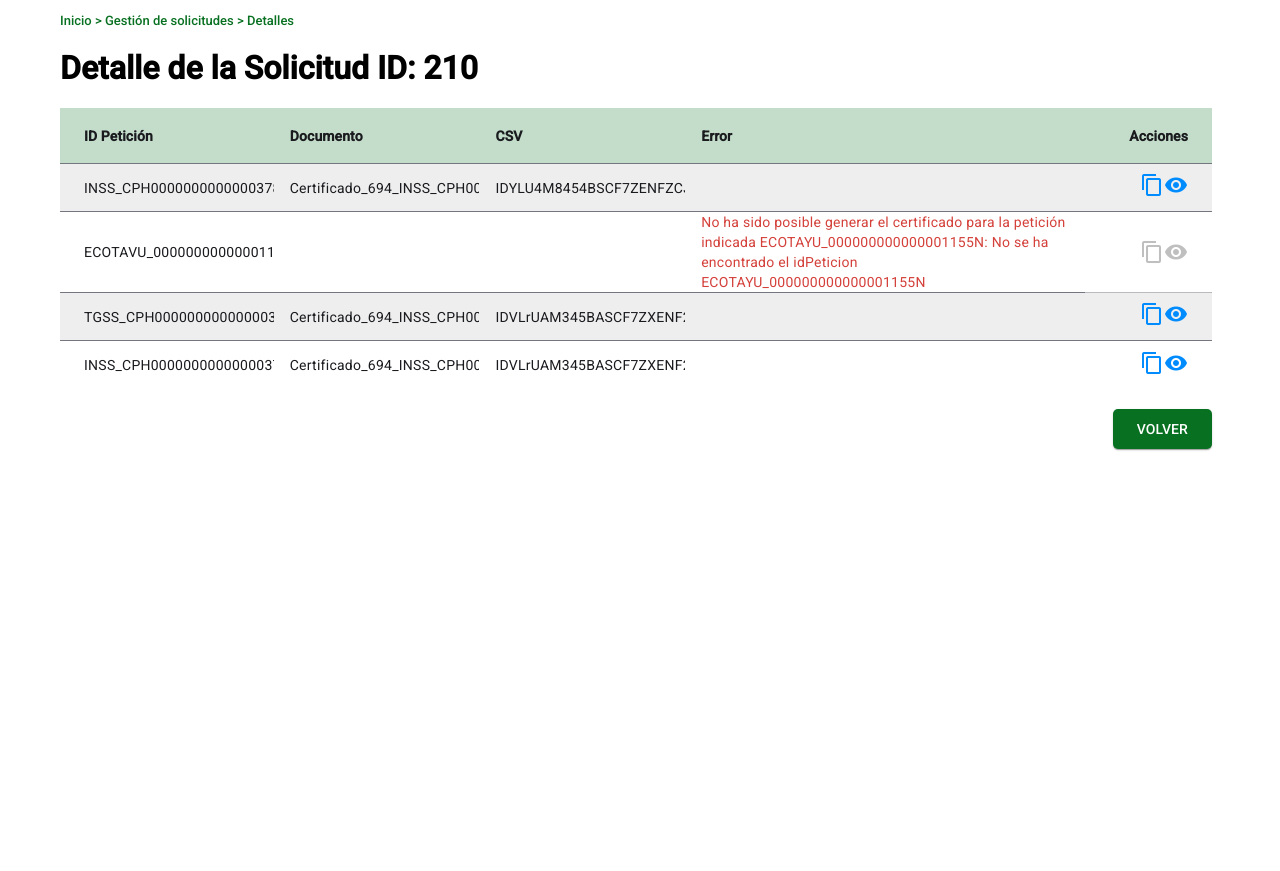
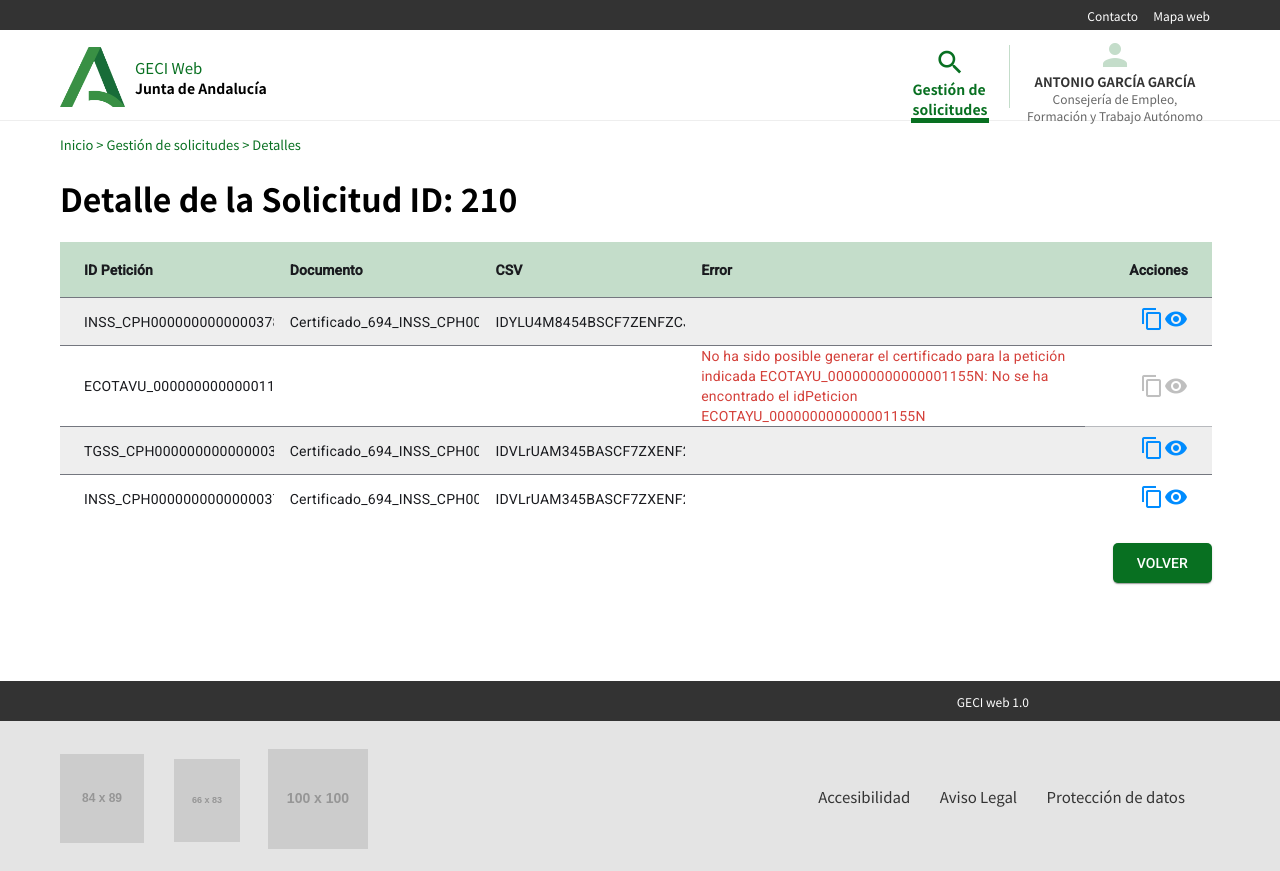
Before and after one commit to Lorenzob05/GECI, an Angular app in the folder GECI/: page /detalles in a window 1280 px wide. Before the commit the page ends 810 px from the top, so only its background shows below. Built offline with nearby package versions, Linux system fonts and the light colour scheme.

Commit message:
añadir tipografia global

```diff
--- a/GECI/src/app/components/header/header.component.ts
+++ b/GECI/src/app/components/header/header.component.ts
@@ -26,13 +26,13 @@ export class HeaderComponent {
   }
 
   // Cerrar menu al clickar fuera
-  // @HostListener('document:click', ['$event'])
-  // handleClickOutside(event: MouseEvent): void {
-  //   const target = event.target as HTMLElement;
-  //   if (!target.closest('.profile')) {
-  //     this.menuVisible = false;
-  //   }
-  // }
+  @HostListener('document:click', ['$event'])
+  handleClickOutside(event: MouseEvent): void {
+    const target = event.target as HTMLElement;
+    if (!target.closest('.profile')) {
+      this.menuVisible = false;
+    }
+  }
 
   onSolicitudes(): void {
     console.log('Solicitudes clicked');
--- a/GECI/src/app/pages/detail-page/detail-page.component.css
+++ b/GECI/src/app/pages/detail-page/detail-page.component.css
@@ -1,7 +1,7 @@
 .body{
   margin-left: 60px;
   width: 90%;
-  height: 65%;
+  min-height: 65%;
   margin-bottom: 30px;
 }
 
--- a/GECI/src/app/pages/detail-page/detail-page.component.html
+++ b/GECI/src/app/pages/detail-page/detail-page.component.html
@@ -1,5 +1,5 @@
+<app-header></app-header>
 <div class="body">
-
 
   <div class="breadcrumb">
     <a href="#">Inicio > Gestión de solicitudes > Detalles</a>
@@ -62,3 +62,4 @@
   </div>
 }
 </div>
+<app-footer></app-footer>
--- a/GECI/src/app/pages/detail-page/detail-page.component.ts
+++ b/GECI/src/app/pages/detail-page/detail-page.component.ts
@@ -4,12 +4,14 @@ import { MatIconModule } from '@angular/material/icon';
 import { MatButtonModule } from '@angular/material/button';
 import { NgClass, NgIf } from '@angular/common';
 import {MatProgressSpinnerModule} from '@angular/material/progress-spinner';
+import { HeaderComponent } from "../../components/header/header.component";
+import { FooterComponent } from '../../components/footer/footer.component';
 
 
 @Component({
   selector: 'app-detail-page',
   standalone: true,
-  imports: [MatButtonModule, MatIconModule, MatTableModule,MatProgressSpinnerModule, NgClass, NgIf],
+  imports: [MatButtonModule, MatIconModule, MatTableModule, MatProgressSpinnerModule, NgClass, NgIf, FooterComponent, HeaderComponent],
   templateUrl: './detail-page.component.html',
   styleUrl: './detail-page.component.css'
 })
--- a/GECI/src/index.html
+++ b/GECI/src/index.html
@@ -1,5 +1,6 @@
 <!doctype html>
 <html lang="en">
+
 <head>
   <meta charset="utf-8">
   <title>GECI</title>
@@ -9,8 +10,13 @@
   <link href="https://fonts.googleapis.com/css2?family=Roboto:wght@300;400;500&display=swap" rel="stylesheet">
   <link href="https://fonts.googleapis.com/icon?family=Material+Icons" rel="stylesheet">
   <link rel="stylesheet" href="https://cdnjs.cloudflare.com/ajax/libs/font-awesome/6.4.0/css/all.min.css">
+  <link rel="preconnect" href="https://fonts.googleapis.com">
+  <link rel="preconnect" href="https://fonts.gstatic.com" crossorigin>
+  <link href="https://fonts.googleapis.com/css2?family=Noto+Sans+HK:wght@100..900&display=swap" rel="stylesheet">
 </head>
+
 <body class="mat-typography">
   <app-root></app-root>
 </body>
+
 </html>
--- a/GECI/src/styles.css
+++ b/GECI/src/styles.css
@@ -1,10 +1,14 @@
 /* You can add global styles to this file, and also import other style files */
 
 html, body { height: 100%; }
-body { margin: 0; font-family: Roboto, "Helvetica Neue", sans-serif; }
+body { margin: 0; font-family: "Noto Sans HK", sans-serif;
+  font-optical-sizing: auto;
+  font-style: normal; }
 
 html, body { height: 100%; }
-body { margin: 0; font-family: Roboto, "Helvetica Neue", sans-serif; }
+body { margin: 0; font-family: "Noto Sans HK", sans-serif;
+  font-optical-sizing: auto;
+  font-style: normal; }
 
 .custom-modal-wrapper {
   width: 880px !important;
```
